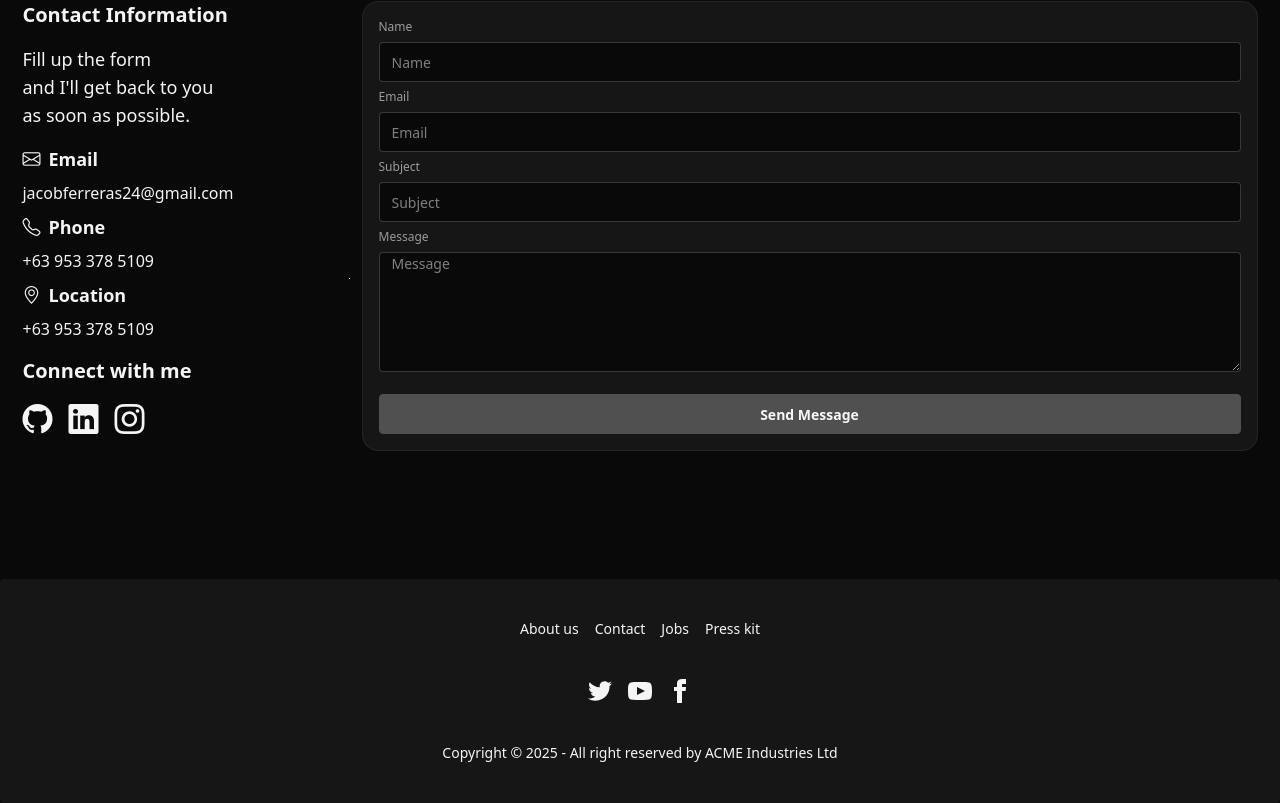
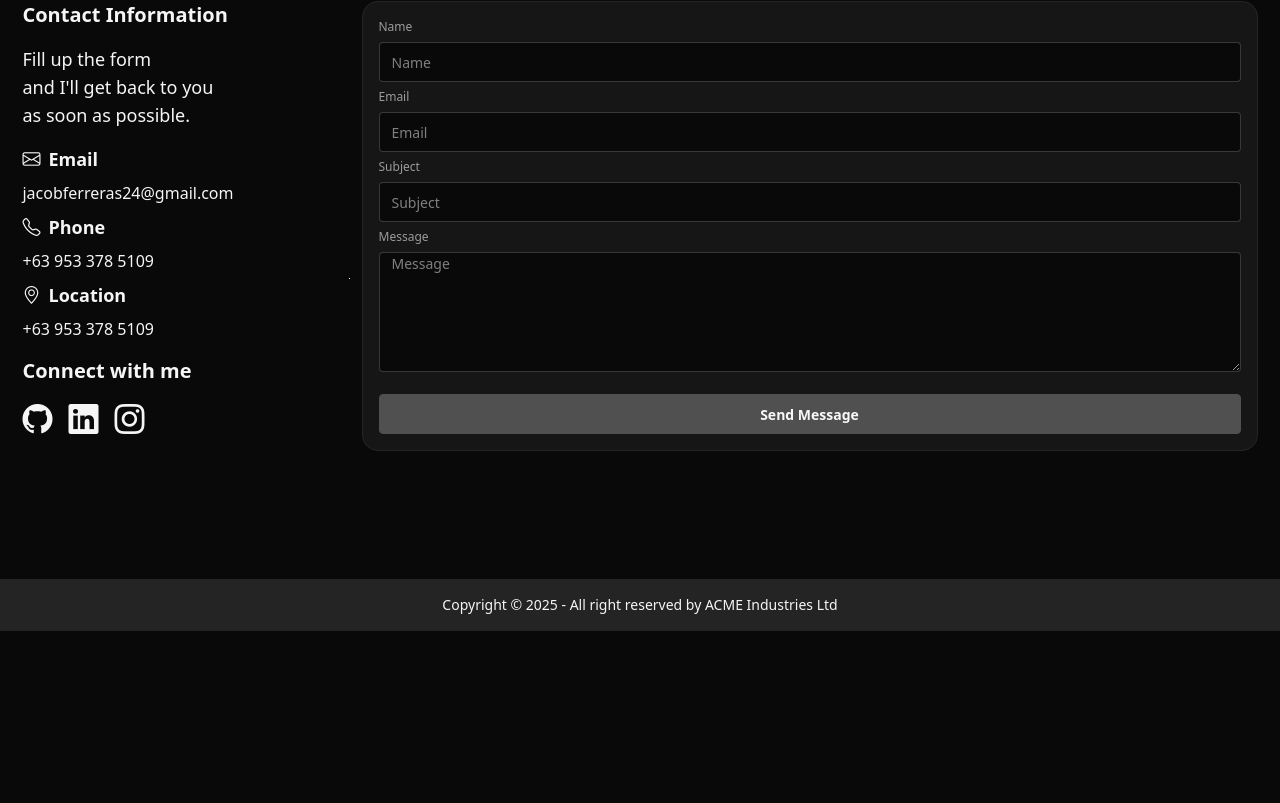
Before and after one commit to jacobferreras/my-portfolio, a Next.js app: page / in a window 1280 px wide. Shown: the part 3485-4288 px from the top of the page. After the commit the page ends 4116 px from the top, so only its background shows below. Built offline with nearby package versions, Linux system fonts and the light colour scheme; no server answers; the database is empty.

Commit message:
Refactor Footer component to simplify structure and update styling for consistency

```diff
--- a/components/common/Footer.tsx
+++ b/components/common/Footer.tsx
@@ -2,50 +2,7 @@
 
 const Footer = () => {
   return (
-    <footer className="footer footer-horizontal footer-center bg-base-200 text-base-content rounded p-10">
-      <nav className="grid grid-flow-col gap-4">
-        <a className="link link-hover">About us</a>
-        <a className="link link-hover">Contact</a>
-        <a className="link link-hover">Jobs</a>
-        <a className="link link-hover">Press kit</a>
-      </nav>
-      <nav>
-        <div className="grid grid-flow-col gap-4">
-          <a>
-            <svg
-              xmlns="http://www.w3.org/2000/svg"
-              width="24"
-              height="24"
-              viewBox="0 0 24 24"
-              className="fill-current"
-            >
-              <path d="M24 4.557c-.883.392-1.832.656-2.828.775 1.017-.609 1.798-1.574 2.165-2.724-.951.564-2.005.974-3.127 1.195-.897-.957-2.178-1.555-3.594-1.555-3.179 0-5.515 2.966-4.797 6.045-4.091-.205-7.719-2.165-10.148-5.144-1.29 2.213-.669 5.108 1.523 6.574-.806-.026-1.566-.247-2.229-.616-.054 2.281 1.581 4.415 3.949 4.89-.693.188-1.452.232-2.224.084.626 1.956 2.444 3.379 4.6 3.419-2.07 1.623-4.678 2.348-7.29 2.04 2.179 1.397 4.768 2.212 7.548 2.212 9.142 0 14.307-7.721 13.995-14.646.962-.695 1.797-1.562 2.457-2.549z"></path>
-            </svg>
-          </a>
-          <a>
-            <svg
-              xmlns="http://www.w3.org/2000/svg"
-              width="24"
-              height="24"
-              viewBox="0 0 24 24"
-              className="fill-current"
-            >
-              <path d="M19.615 3.184c-3.604-.246-11.631-.245-15.23 0-3.897.266-4.356 2.62-4.385 8.816.029 6.185.484 8.549 4.385 8.816 3.6.245 11.626.246 15.23 0 3.897-.266 4.356-2.62 4.385-8.816-.029-6.185-.484-8.549-4.385-8.816zm-10.615 12.816v-8l8 3.993-8 4.007z"></path>
-            </svg>
-          </a>
-          <a>
-            <svg
-              xmlns="http://www.w3.org/2000/svg"
-              width="24"
-              height="24"
-              viewBox="0 0 24 24"
-              className="fill-current"
-            >
-              <path d="M9 8h-3v4h3v12h5v-12h3.642l.358-4h-4v-1.667c0-.955.192-1.333 1.115-1.333h2.885v-5h-3.808c-3.596 0-5.192 1.583-5.192 4.615v3.385z"></path>
-            </svg>
-          </a>
-        </div>
-      </nav>
+    <footer className="footer sm:footer-horizontal footer-center bg-base-300 text-base-content p-4">
       <aside>
         <p>
           Copyright © {new Date().getFullYear()} - All right reserved by ACME
```
